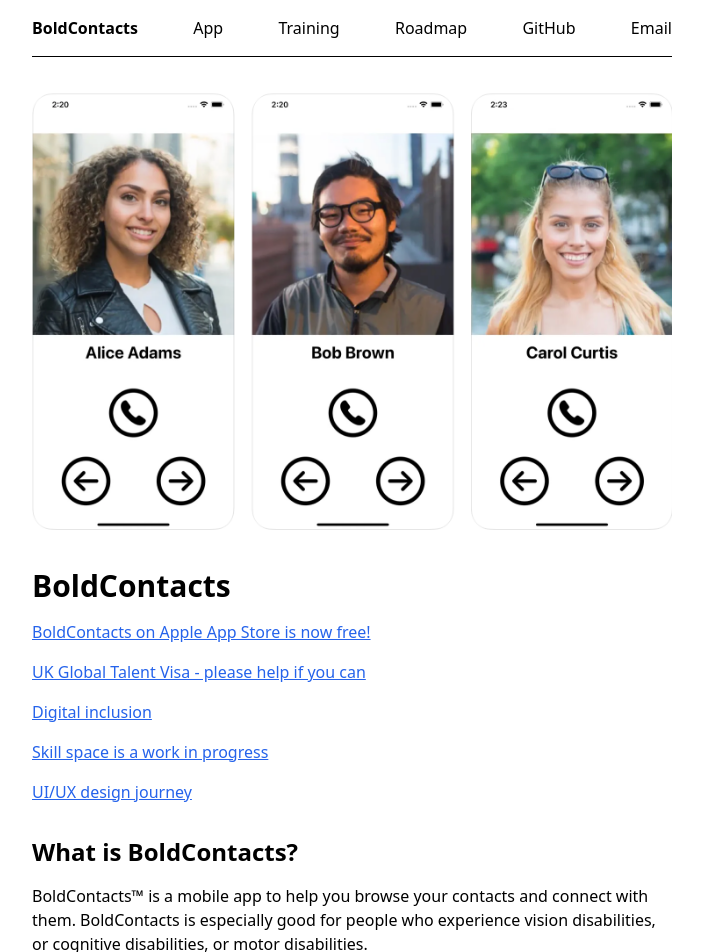
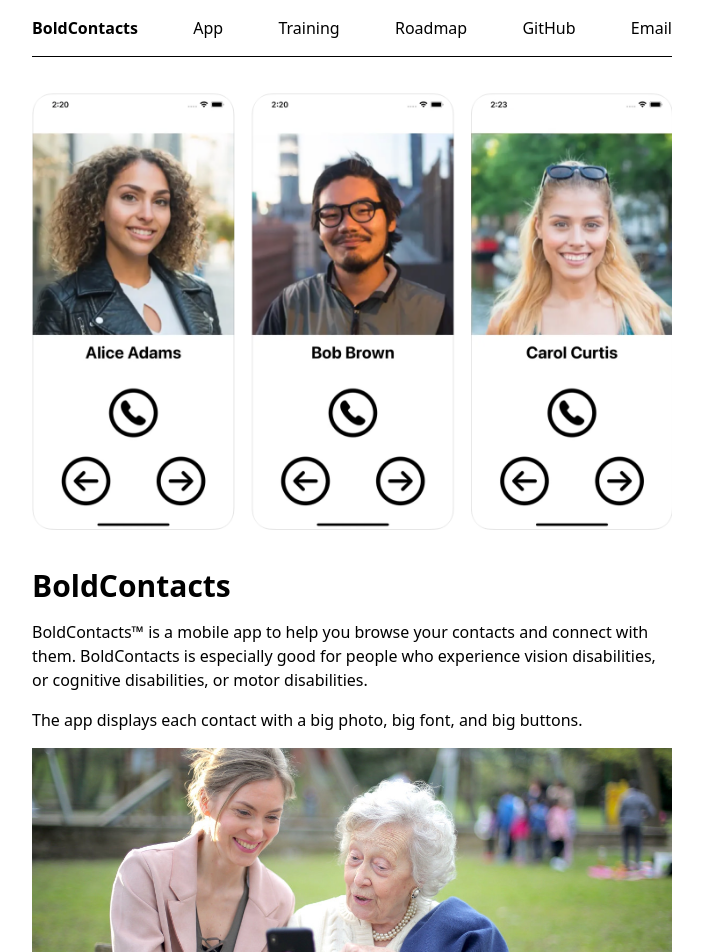
Before and after one commit to BoldContacts/boldcontacts-site-as-sveltekit, a SvelteKit app: page / in a window 1280 px wide. Shown: the top 952 px of the page, without its empty margins (288-991 px from the left). Built offline with nearby package versions, Linux system fonts and the light colour scheme.

Commit message:
Add work in progress links

```diff
--- a/src/routes/+page.svelte
+++ b/src/routes/+page.svelte
@@ -1,19 +1,6 @@
 <img src="/assets/screenshot.png" alt="Screenshot gallery of BoldContacts on an iPhone" loading="lazy">
 
 <h1>BoldContacts</h1>
-
-<p><a href="https://apps.apple.com/us/app/boldcontacts/id6443335501">BoldContacts on Apple App Store is now free!</a></p>
-
-<p><a href="/uk-global-talent-visa">UK Global Talent Visa - please help if you can</a></p>
-
-<p><a href="/digital-inclusion">Digital inclusion</a></p>
-
-<p><a href="/skill-space">Skill space is a work in progress</a></p>
-
-<p><a href="/ui-ux-design-journey">UI/UX design journey</a></p>
-
-
-<h2>What is BoldContacts?</h2>
 
 <p>BoldContacts™ is a mobile app to help you browse your contacts and connect with them. BoldContacts is especially good for people who experience vision disabilities, or cognitive disabilities, or motor disabilities.</p>
 
@@ -229,3 +216,11 @@
 </ul>
 
 -->
+
+<h2>Work in progress</h2>
+
+<p><a href="/skill-space">Skill space</a></p>
+
+<p><a href="/uk-global-talent-visa">UK Global Talent Visa</a></p>
+
+<p><a href="/ui-ux-design-journey">UI/UX design journey</a></p>
```
